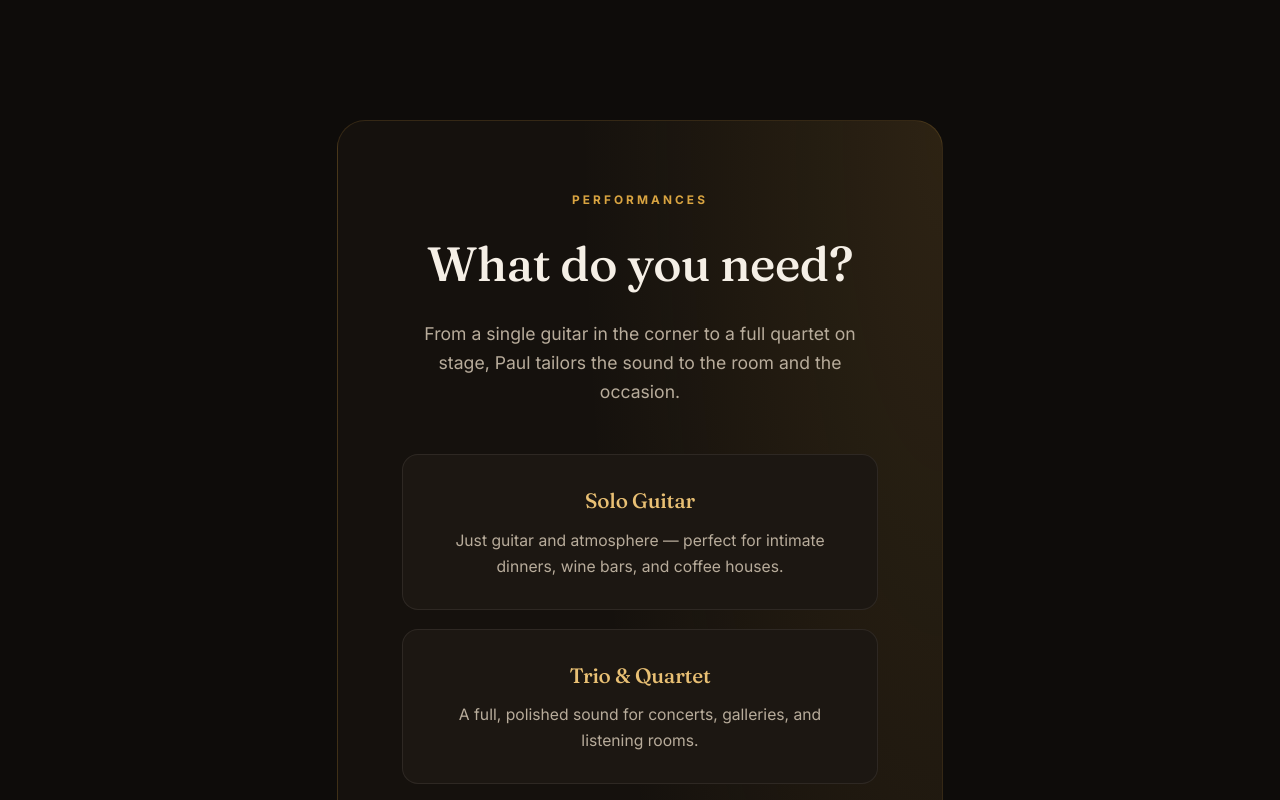
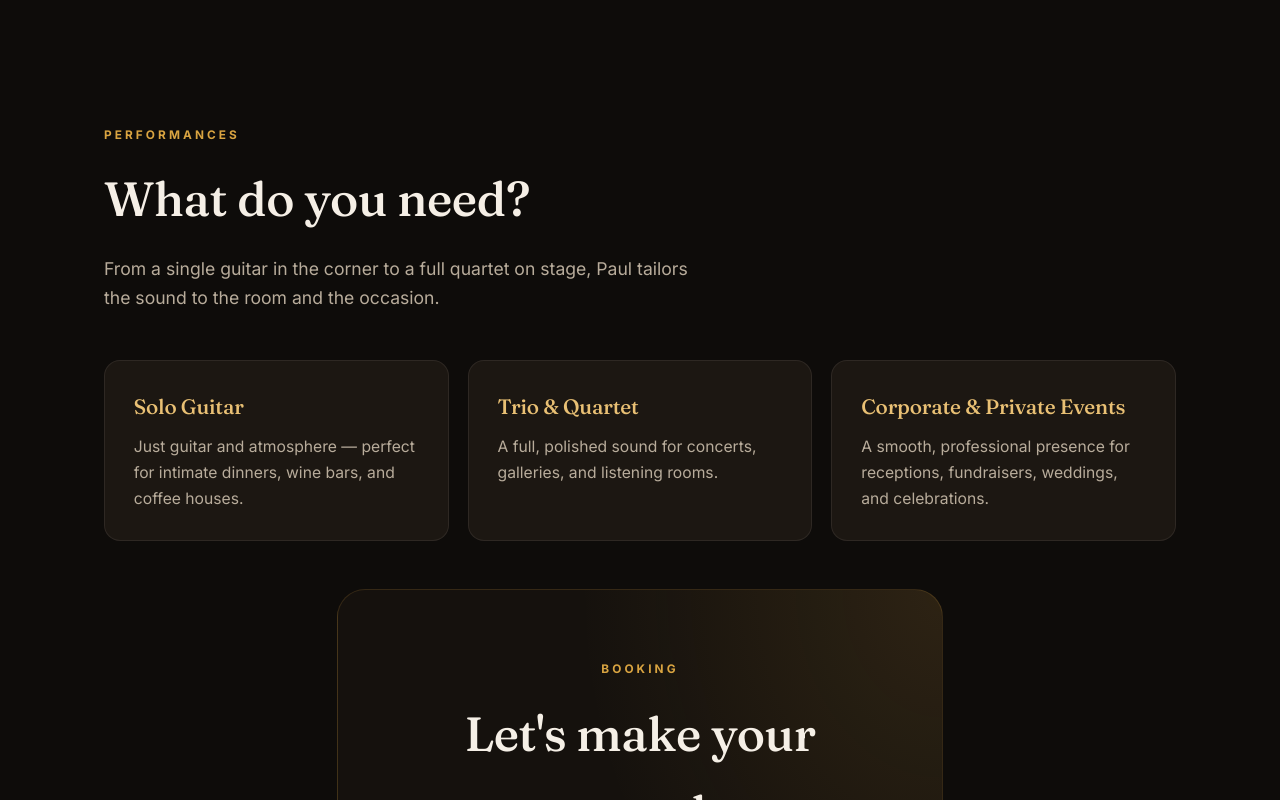
Before and after one commit to gtrpaulj-creator/paul-website, a React (Vite) app: page / in a window 1280 px wide. Shown: the part 5140-5940 px from the top of the page. Built offline with nearby package versions, Linux system fonts and the light colour scheme.

Commit message:
Update Contact.jsx
updated

```diff
--- a/src/components/Contact.jsx
+++ b/src/components/Contact.jsx
@@ -3,7 +3,7 @@ import { links, services } from '../data.js'
 export default function Contact() {
   return (
     <section className="section contact" id="contact">
-      <div className="contact__panel">
+      <div className="contact__head">
 
         <div className="section__head">
           <span className="section__kicker">Performances</span>
```
